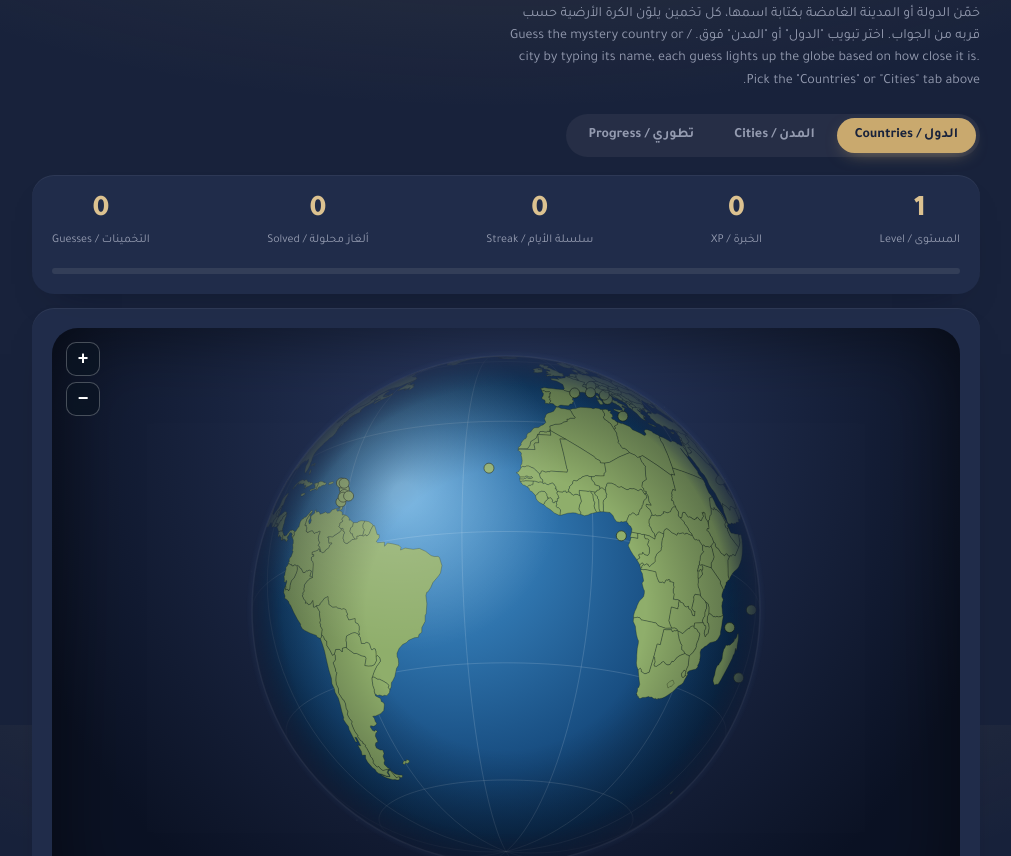
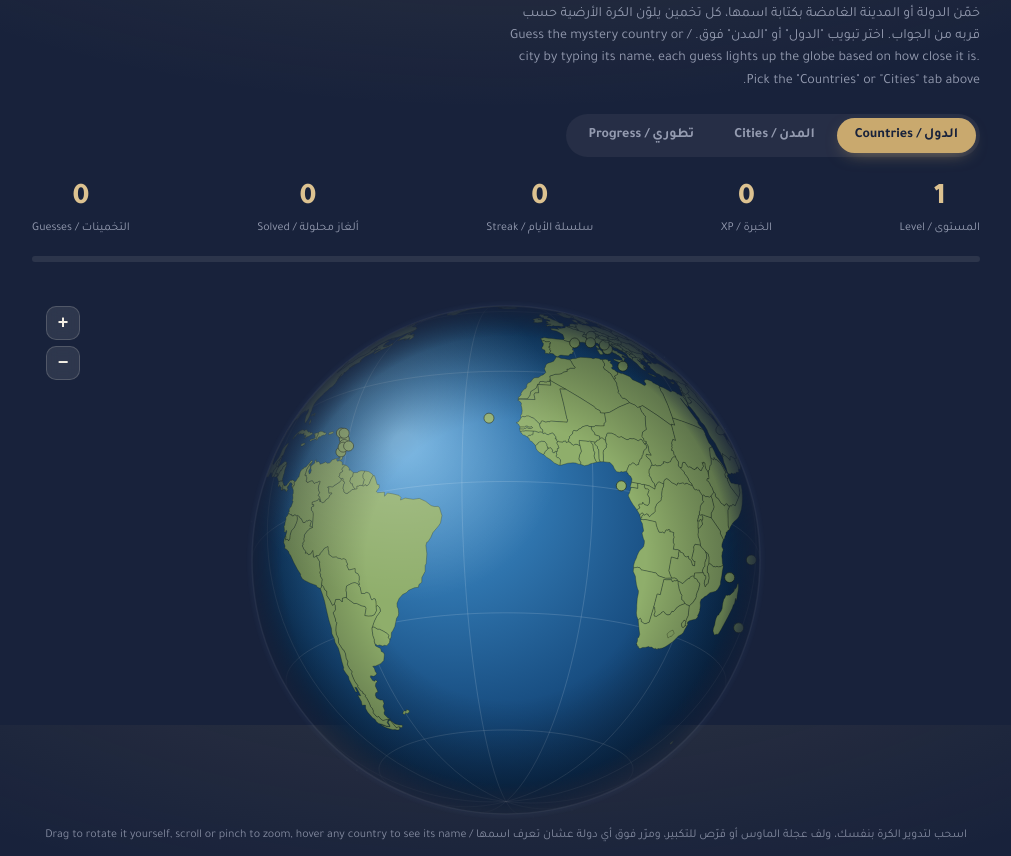
Before and after one commit to hayahbh/hayahbh.github.io, a plain HTML site: page geo/index.html in a window 1280 px wide. Shown: the part 75-931 px from the top of the page, without its empty margins (134-1145 px from the left). Drawn offline with nearby package versions, Linux system fonts and the light colour scheme.

Commit message:
Geo game: one continuous page without boxed sections
Co-Authored-By: Claude Opus 5.5 <noreply@anthropic.com>
Claude-Session: https://claude.ai/code/session_01HEnQ1UVrXS9nz2dQwX247z

```diff
--- a/geo/index.html
+++ b/geo/index.html
@@ -246,6 +246,11 @@
   @media (max-width:600px){ body{padding-top:18px;} .card{padding:14px;border-radius:18px;} .tabs{width:100%;} .tab-btn{flex:1;padding:8px 6px;} }
   @media (prefers-reduced-motion: reduce){ *{transition:none!important;} }
   #globeCanvas,#globeCanvasC{-webkit-mask-image:radial-gradient(closest-side,#000 86%,transparent 100%);mask-image:radial-gradient(closest-side,#000 86%,transparent 100%);}
+  /* one continuous page: no boxed sections */
+  .card{background:transparent!important;box-shadow:none!important;border:0!important;padding:8px 0!important;border-radius:0!important;}
+  #globeWrap,#globeWrapC{background:transparent!important;box-shadow:none!important;padding:8px 0 4px!important;border-radius:0!important;overflow:visible;}
+  .globe-hint{color:var(--muted);}
+  .zoom-btn{background:color-mix(in srgb,var(--ink) 10%,transparent);color:var(--ink);border-color:color-mix(in srgb,var(--ink) 18%,transparent);}
 </style>
 </head>
 <body>
```
